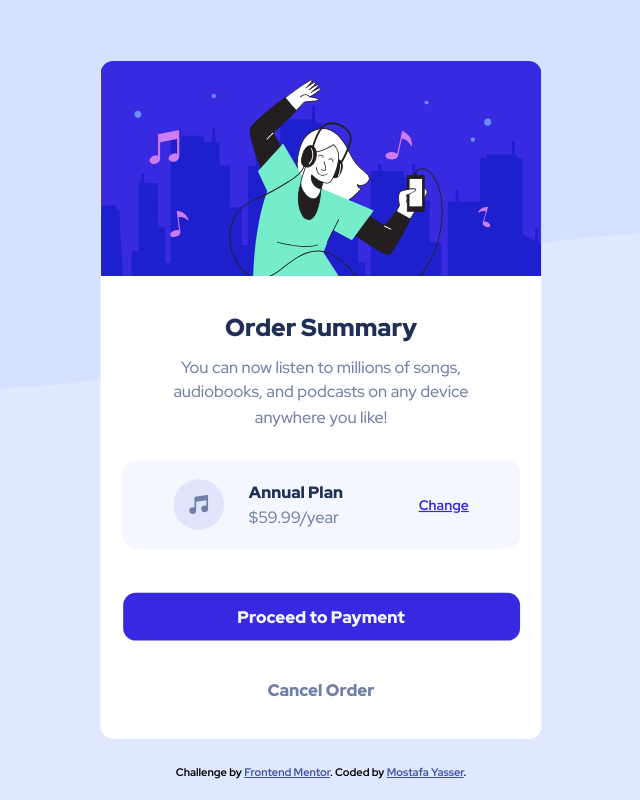
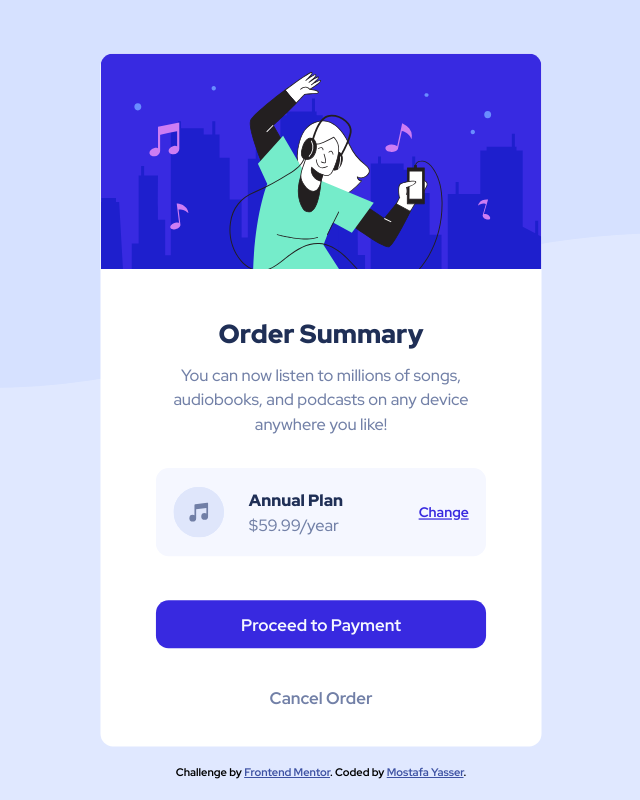
Before and after one commit to Moustafa-Yasser/order-summary, a plain HTML site: page index.html in a window 1280 px wide. Shown: the whole page, without its empty margins (319-959 px from the left). Drawn offline with Linux system fonts and the light colour scheme.

Commit message:
fix font-six in h2 and fix width in info-plan

```diff
--- a/main.scss
+++ b/main.scss
@@ -54,7 +54,8 @@ body {
       color: $heading-color;
       font-weight: 900;
       text-align: center;
-      margin: 20px 0 8px;
+      margin: 30px 0 8px;
+      font-size: 1.6em;
       @include media(mobile) {
         font-size: 20px;
       }
@@ -68,7 +69,7 @@ body {
   }
   .lower-case {
     display: grid;
-    width: 90%;
+    width: 75%;
     margin: auto;
 
     .info-product {
@@ -118,10 +119,13 @@ body {
         border: none;
         font-family: inherit;
         background-color: transparent;
-        font-weight: 900;
+        font-weight: 600;
         padding: 10px 20px;
         margin: 10px 0;
         cursor: pointer;
+        :first-child {
+        margin: 15px 0;
+        }
       }
       :first-child {
         color: $bg-container-color;
```
Also changed, not shown: main.css, 1 other file.
